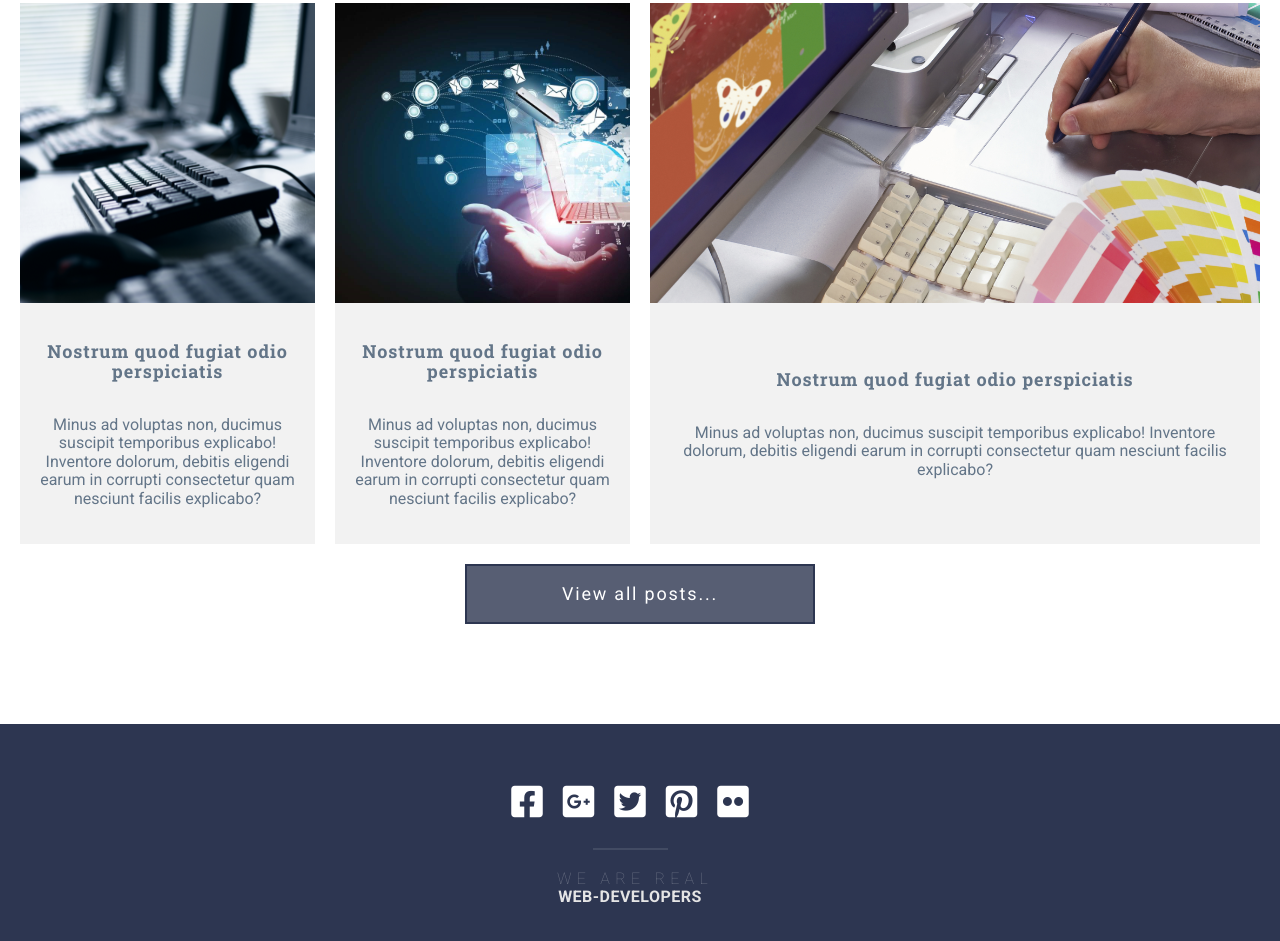
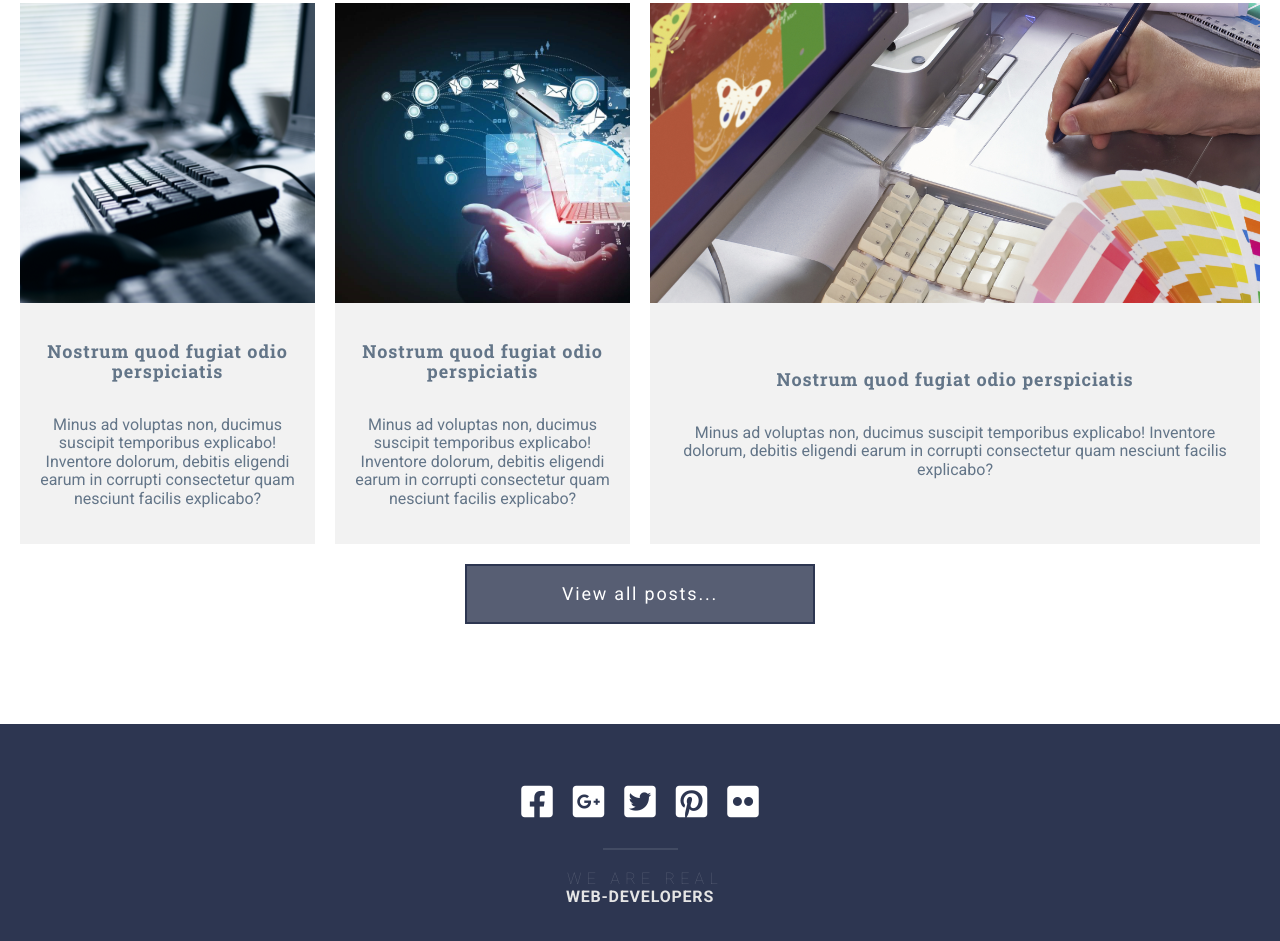
Before and after one commit to TatianaKan/2021grid-template, a website: page index.html in a window 1280 px wide. Shown: the part 3340-4281 px from the top of the page. Drawn offline with nearby package versions, Linux system fonts and the light colour scheme.

Commit message:
Цвет текста формы+выравнивание footer

```diff
--- a/assets/scss/_footer.scss
+++ b/assets/scss/_footer.scss
@@ -1,7 +1,11 @@
 .footer {
   text-align: center;
-  padding: 50px 20px 70px 0;
+  padding: 50px $gap 70px $gap;
   background-color: $color-primary;
+
+  &__container {
+    @extend %container;
+  }
 
   &__social {
     position: relative;
@@ -35,17 +39,18 @@
 
   &__content {
     span {
-      color: $color-gray-light;
+
       &:nth-of-type(1) {
-        font-weight: 1;
+        font-weight: 100;
         letter-spacing: 0.33em;
         margin-right: -10px;
-        color: rgba(255, 255, 255, 0.3);
+        color: rgba(255, 255, 255, 0.2);
       }
 
       &:nth-of-type(2) {
         font-weight: 600;
-        letter-spacing: 0.03em;
+        letter-spacing: 0.05em;
+        color: $color-gray-light;
       }
     }
   }
--- a/assets/scss/sections/_section-form.scss
+++ b/assets/scss/sections/_section-form.scss
@@ -29,7 +29,7 @@
       width: 100%;
       padding-right: $gap / 2 * 3;
       padding-left: $gap / 2 * 3;
-
+      color: white;
       font-size: 1.125rem;
       letter-spacing: 0.15em;
       background-color: rgba(255, 255, 255, 0.05);
@@ -44,9 +44,9 @@
         border-color: rgba(255, 255, 255, 0.15);
         border-bottom-color: $color-light;
         background-color: rgba(255, 255, 255, 0.15);
-      &::placeholder {
-        color: #8c9bab;
-      }
+        &::placeholder {
+          color: #8c9bab;
+        }
       }
     }
   }
```
Also changed, not shown: assets/css/style.css.
